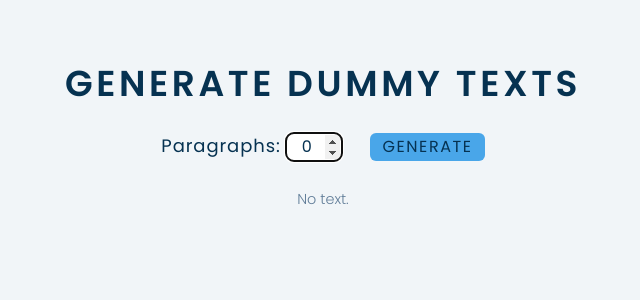
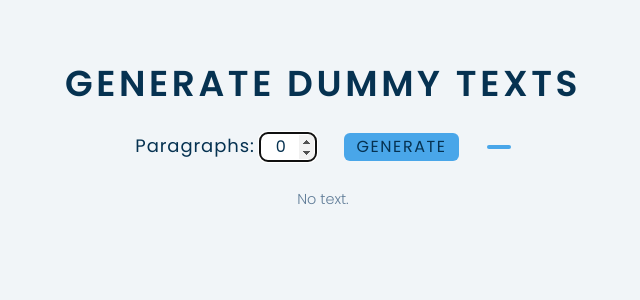
Before and after one commit to kawojue/dummy-texts-generator, a React (Vite) app: page / in a window 1280 px wide. Shown: the top 300 px of the page, without its empty margins (317-957 px from the left). Built offline with nearby package versions, Linux system fonts and the light colour scheme.

Commit message:
copy btn

```diff
--- a/src/components/Input.jsx
+++ b/src/components/Input.jsx
@@ -2,7 +2,7 @@ import Context from './Context'
 import { useContext } from 'react'
 
 const Input = () => {
-    const { input, submit } = useContext(Context)
+    const { texts, input, submit, onCopy, copy } = useContext(Context)
 
     return (
         <form onSubmit={(e) => submit(e)}>
@@ -11,6 +11,9 @@ const Input = () => {
                 <input type="number" ref={input} min={0} max={9} autoFocus id="size" />
             </div>
             <button className="btn">generate</button>
+            <button className="btn" onClick={() => onCopy(texts.join(''))}>
+                {copy}
+            </button>
         </form>
     )
 }
```
